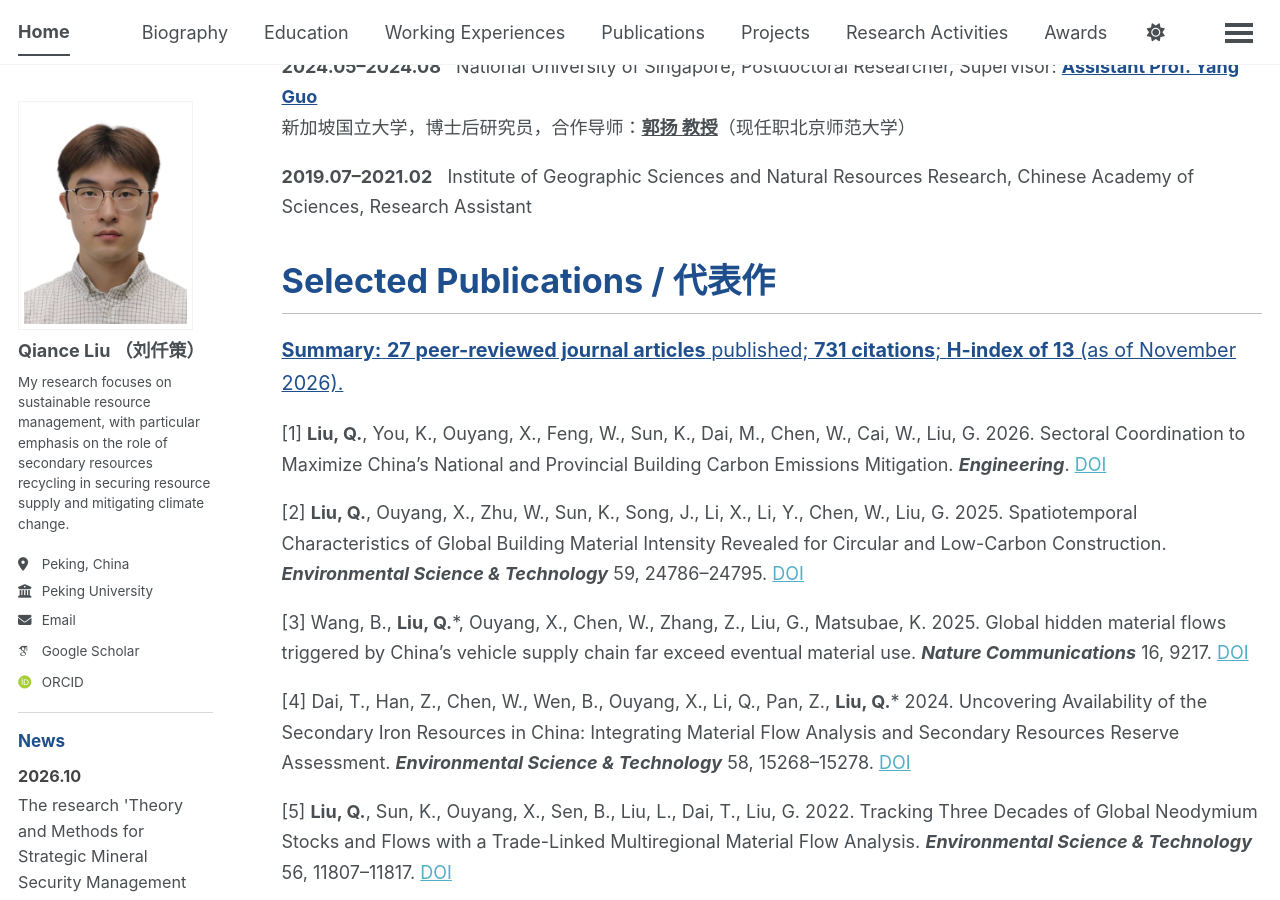
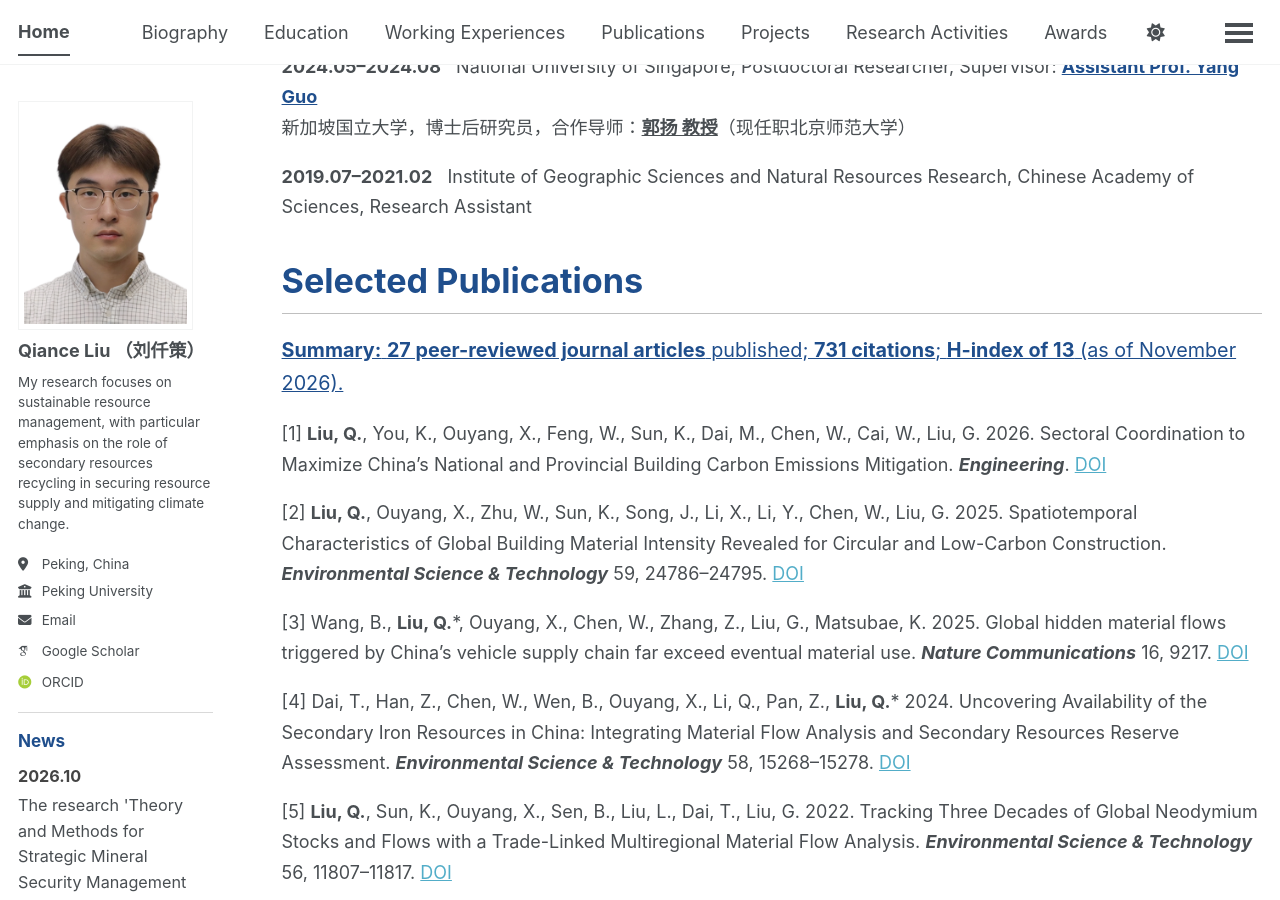
Before and after one commit to QianceLIU/qianceliu.github.io, a Jekyll site: the page built from _pages/about.md, in a window 1280 px wide and 900 px high, scrolled down 2427 px. Built offline with Jekyll 4.4.1, drawn with Linux system fonts in a browser that asks for light colours; some web fonts are replaced; a script bundle is joined from its source files by our own code; library files that are not in the unit come from our copies.

Commit message:
Update about.md

```diff
--- a/_pages/about.md
+++ b/_pages/about.md
@@ -263,7 +263,7 @@ author_profile: true
   </div>
 </div>
 
-<div id="publications" class="section-title" style="scroll-margin-top: 90px;">Selected Publications / 代表作</div>
+<div id="publications" class="section-title" style="scroll-margin-top: 90px;">Selected Publications</div>
 <hr class="section-rule">
 
 <p class="summary-blue">
```
